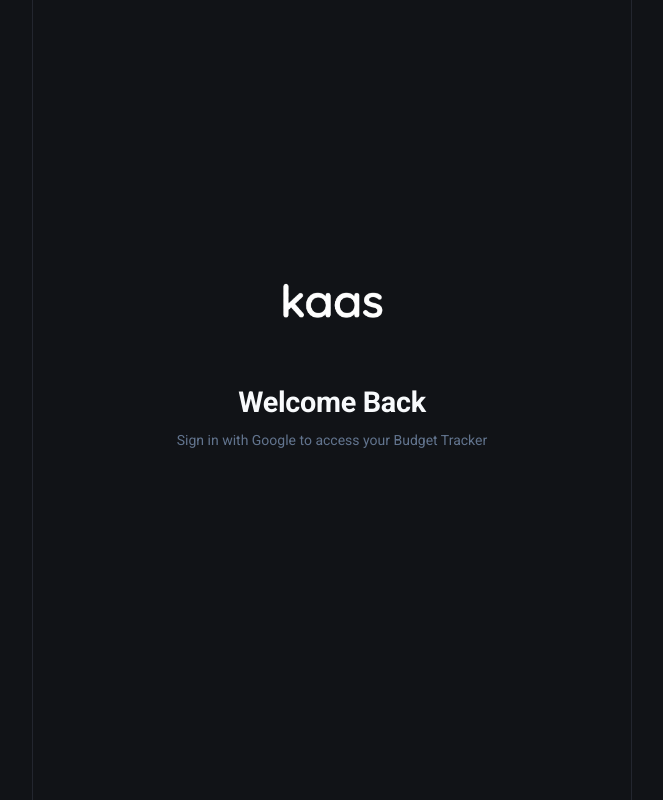
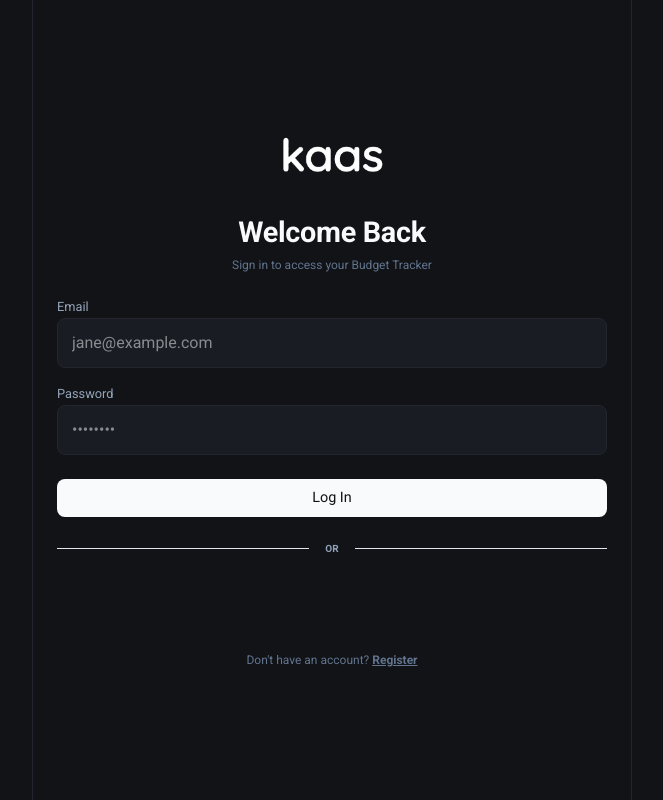
Before and after one commit to itscsp/kaasu-webapp, a React (Vite) app: page / in a window 1280 px wide. Shown: the whole page, without its empty margins (308-971 px from the left). Built offline with nearby package versions, Linux system fonts and the light colour scheme; no server answers.

Commit message:
feat: implement email/password authentication for login and registration flows

```diff
--- a/src/App.tsx
+++ b/src/App.tsx
@@ -2,6 +2,7 @@ import { useState, useEffect } from "react";
 import { hasPinSetup, loadCredentials, getStoredCredentials, clearPin, clearCredentials } from "@/lib/auth";
 import { onSessionExpired } from "@/lib/api";
 import LoginPage from "@/pages/LoginPage";
+import RegisterPage from "@/pages/RegisterPage";
 import PinSetupPage from "@/pages/PinSetupPage";
 import PinEntryPage from "@/pages/PinEntryPage";
 import HomePage from "@/pages/HomePage";
@@ -19,6 +20,7 @@ interface PendingCreds {
 
 export default function App() {
   const [authState, setAuthState] = useState<AuthState>("loading");
+  const [isRegistering, setIsRegistering] = useState(false);
   const [pendingCreds, setPendingCreds] = useState<PendingCreds | null>(null);
 
   useEffect(() => {
@@ -92,9 +94,17 @@ export default function App() {
   return (
     <div className="app-shell">
       {authState === "credentials" && (
-        <LoginPage
-          onLogin={handleCredentialLogin}
-        />
+        isRegistering ? (
+          <RegisterPage
+            onBack={() => setIsRegistering(false)}
+            onLoginSuccess={handleCredentialLogin}
+          />
+        ) : (
+          <LoginPage
+            onLogin={handleCredentialLogin}
+            onNavigateToRegister={() => setIsRegistering(true)}
+          />
+        )
       )}
       {authState === "pin-setup" && pendingCreds && (
         <PinSetupPage
--- a/src/pages/LoginPage.tsx
+++ b/src/pages/LoginPage.tsx
@@ -6,11 +6,31 @@ import { GoogleLogin, CredentialResponse } from "@react-oauth/google";
 
 interface Props {
   onLogin: (token: string) => void;
+  onNavigateToRegister: () => void;
 }
 
-export default function LoginPage({ onLogin }: Props) {
+export default function LoginPage({ onLogin, onNavigateToRegister }: Props) {
+  const [email, setEmail] = useState("");
+  const [password, setPassword] = useState("");
   const [error, setError] = useState("");
   const [loading, setLoading] = useState(false);
+
+  async function handleSubmit(e: React.FormEvent) {
+    e.preventDefault();
+    setError("");
+    setLoading(true);
+    try {
+      const res = await api.auth.login({ email, password });
+      if (res.success && res.token) {
+        saveCredentials(res.token);
+        onLogin(res.token);
+      }
+    } catch (err: any) {
+      setError(err.message || "Invalid email or password.");
+    } finally {
+      setLoading(false);
+    }
+  }
 
   async function handleGoogleSuccess(credentialResponse: CredentialResponse) {
     if (!credentialResponse.credential) return;
@@ -18,15 +38,14 @@ export default function LoginPage({ onLogin }: Props) {
     setLoading(true);
     try {
       const res = await api.auth.googleSignIn(credentialResponse.credential);
-      if (res.success && res.user) {
-        saveCredentials(credentialResponse.credential);
-        await api.budgets.list();
-        onLogin(credentialResponse.credential);
+      if (res.success && res.token) {
+        saveCredentials(res.token);
+        onLogin(res.token);
       } else {
         setError("Failed to authenticate with Google.");
       }
-    } catch {
-      setError("Failed to connect with WordPress backend. Are you using the correct Client ID and Token?");
+    } catch (err: any) {
+      setError(err.message || "Failed to connect with Google.");
     } finally {
       setLoading(false);
     }
@@ -34,34 +53,76 @@ export default function LoginPage({ onLogin }: Props) {
 
   return (
     <div className="phone-frame">
-      <div className="flex flex-col h-full justify-center px-6 py-10 gap-8">
-        <div className="flex justify-center mb-6">
+      <div className="flex flex-col h-full justify-center px-6 py-10 gap-6">
+        <div className="flex justify-center mb-2">
           <Logo />
         </div>
 
         <div className="text-center">
-          <h1 className="sketch-title text-xl mb-2">Welcome Back</h1>
-          <p className="text-slate-500 text-sm">
-            Sign in with Google to access your Budget Tracker
+          <h1 className="sketch-title text-xl mb-1">Welcome Back</h1>
+          <p className="text-slate-500 text-xs">
+            Sign in to access your Budget Tracker
           </p>
         </div>
 
         {error && (
-          <p className="text-sm text-red-600 sketch-box p-3 text-center bg-red-50/50">{error}</p>
+          <p className="text-xs text-red-600 sketch-box p-3 text-center bg-red-50/50">{error}</p>
         )}
 
-        {loading ? (
-          <div className="flex justify-center p-4">
-            <span className="text-sm text-slate-400 font-medium animate-pulse">Connecting to Kaasu...</span>
-          </div>
-        ) : (
-          <div className="flex justify-center">
-            <GoogleLogin
-              onSuccess={handleGoogleSuccess}
-              onError={() => setError("Google Login Failed and was canceled")}
+        <form onSubmit={handleSubmit} className="flex flex-col gap-4">
+          <div className="sketch-field">
+            <label className="field-label">Email</label>
+            <input
+              className="sketch-input"
+              type="email"
+              placeholder="jane@example.com"
+              value={email}
+              onChange={(e) => setEmail(e.target.value)}
+              required
             />
           </div>
-        )}
+
+          <div className="sketch-field">
+            <label className="field-label">Password</label>
+            <input
+              className="sketch-input"
+              type="password"
+              placeholder="••••••••"
+              value={password}
+              onChange={(e) => setPassword(e.target.value)}
+              required
+            />
+          </div>
+
+          <button
+            type="submit"
+            className="sketch-btn sketch-btn-primary mt-2"
+            disabled={loading}
+          >
+            {loading ? "Signing in..." : "Log In"}
+          </button>
+        </form>
+
+        <div className="flex items-center justify-center gap-2">
+          <span className="h-px w-full bg-slate-200"></span>
+          <span className="text-[10px] text-slate-400 font-bold uppercase px-2">OR</span>
+          <span className="h-px w-full bg-slate-200"></span>
+        </div>
+
+        <div className="flex justify-center">
+          <GoogleLogin
+            onSuccess={handleGoogleSuccess}
+            onError={() => setError("Google Login Failed")}
+          />
+        </div>
+
+        <button
+          type="button"
+          onClick={onNavigateToRegister}
+          className="text-xs text-slate-500 hover:text-slate-800 transition-colors mt-2"
+        >
+          Don't have an account? <span className="font-bold underline">Register</span>
+        </button>
       </div>
     </div>
   );
--- a/src/pages/RegisterPage.tsx
+++ b/src/pages/RegisterPage.tsx
@@ -6,17 +6,16 @@ import { GoogleLogin, CredentialResponse } from "@react-oauth/google";
 
 interface Props {
   onBack: () => void;
-  onLogin: (username: string, appPassword: string) => void;
+  onLoginSuccess: (token: string) => void;
 }
 
-export default function RegisterPage({ onBack, onLogin }: Props) {
+export default function RegisterPage({ onBack, onLoginSuccess }: Props) {
   const [name, setName] = useState("");
-  const [phone, setPhone] = useState("");
   const [email, setEmail] = useState("");
+  const [password, setPassword] = useState("");
 
   const [loading, setLoading] = useState(false);
   const [error, setError] = useState("");
-  const [success, setSuccess] = useState(false);
 
   async function handleSubmit(e: React.FormEvent) {
     e.preventDefault();
@@ -24,8 +23,11 @@ export default function RegisterPage({ onBack, onLogin }: Props) {
     setLoading(true);
 
     try {
-      await api.auth.register({ name, phone, email });
-      setSuccess(true);
+      const res = await api.auth.register({ name, email, password });
+      if (res.success && res.token) {
+        saveCredentials(res.token);
+        onLoginSuccess(res.token);
+      }
     } catch (err: any) {
       setError(err.message || "Failed to register. Please check your details or try again.");
     } finally {
@@ -39,15 +41,14 @@ export default function RegisterPage({ onBack, onLogin }: Props) {
     setLoading(true);
     try {
       const res = await api.auth.googleSignIn(credentialResponse.credential);
-      if (res.success && res.username && res.app_password) {
-        saveCredentials(res.username, res.app_password);
-        await api.budgets.list();
-        onLogin(res.username, res.app_password);
+      if (res.success && res.token) {
+        saveCredentials(res.token);
+        onLoginSuccess(res.token);
       } else {
         setError("Failed to register with Google.");
       }
-    } catch {
-      setError("Failed to connect with Google. Ensure you have the correct client ID.");
+    } catch (err: any) {
+      setError(err.message || "Failed to connect with Google.");
     } finally {
       setLoading(false);
     }
@@ -55,30 +56,22 @@ export default function RegisterPage({ onBack, onLogin }: Props) {
 
   return (
     <div className="phone-frame">
-      <div className="flex flex-col h-full justify-center px-6 py-10">
-        <div className="flex justify-center mb-6">
+      <div className="flex flex-col h-full justify-center px-6 py-10 gap-6">
+        <div className="flex justify-center mb-2">
           <Logo />
         </div>
 
-        {success ? (
-          <div className="flex flex-col gap-6 text-center">
-            <div className="sketch-box p-6 bg-green-50/10 border-green-500/30">
-              <h2 className="text-xl font-bold mb-4">Registration Successful!</h2>
-              <p className="text-gray-500 mb-4 whitespace-pre-wrap text-sm">
-                We've sent a magic link to your email. {"\n\n"}
-                1. Click the link in your email to set a password.{"\n"}
-                2. After setting it, you will receive a second email with your App Password.
+        <div className="text-center">
+          <h1 className="sketch-title text-xl mb-1">Create Account</h1>
+          <p className="text-slate-500 text-xs">
+            Join Budget Tracker to manage your finances
           </p>
         </div>
 
-            <button
-              onClick={onBack}
-              className="sketch-btn sketch-btn-primary"
-            >
-              Back to Login
-            </button>
-          </div>
-        ) : (
+        {error && (
+          <p className="text-xs text-red-600 sketch-box p-3 text-center bg-red-50/50">{error}</p>
+        )}
+
         <form onSubmit={handleSubmit} className="flex flex-col gap-4">
           <div className="sketch-field">
             <label className="field-label">Name</label>
@@ -88,20 +81,6 @@ export default function RegisterPage({ onBack, onLogin }: Props) {
               placeholder="Jane Doe"
               value={name}
               onChange={(e) => setName(e.target.value)}
-                required
-              />
-            </div>
-
-            <div className="sketch-field">
-              <label className="field-label">Phone Number</label>
-              <input
-                className="sketch-input"
-                type="tel"
-                placeholder="10-15 digits"
-                value={phone}
-                onChange={(e) => setPhone(e.target.value)}
-                pattern="[0-9]{10,15}"
-                title="Phone number must be between 10 and 15 digits"
               required
             />
           </div>
@@ -118,9 +97,18 @@ export default function RegisterPage({ onBack, onLogin }: Props) {
             />
           </div>
 
-            {error && (
-              <p className="text-sm text-red-600 sketch-box p-2">{error}</p>
-            )}
+          <div className="sketch-field">
+            <label className="field-label">Password</label>
+            <input
+              className="sketch-input"
+              type="password"
+              placeholder="Min 6 characters"
+              value={password}
+              onChange={(e) => setPassword(e.target.value)}
+              minLength={6}
+              required
+            />
+          </div>
 
           <button
             type="submit"
@@ -129,10 +117,11 @@ export default function RegisterPage({ onBack, onLogin }: Props) {
           >
             {loading ? "Registering…" : "Create Account"}
           </button>
+        </form>
 
-            <div className="flex items-center justify-center gap-2 my-2">
+        <div className="flex items-center justify-center gap-2">
           <span className="h-px w-full bg-slate-200"></span>
-              <span className="text-sm text-slate-400 font-medium tracking-wide uppercase px-2">OR</span>
+          <span className="text-[10px] text-slate-400 font-bold uppercase px-2">OR</span>
           <span className="h-px w-full bg-slate-200"></span>
         </div>
 
@@ -147,12 +136,10 @@ export default function RegisterPage({ onBack, onLogin }: Props) {
         <button
           type="button"
           onClick={onBack}
-              className="mt-2 text-sm text-gray-400 hover:text-white transition-colors"
+          className="text-xs text-slate-500 hover:text-slate-800 transition-colors mt-2"
         >
-              Already have an account? Log in
+          Already have an account? <span className="font-bold underline">Log in</span>
         </button>
-          </form>
-        )}
       </div>
     </div>
   );
```
Also changed, not shown: src/lib/api.ts (+27 -2 lines). Lines whose indentation alone changed are shown as unchanged.
